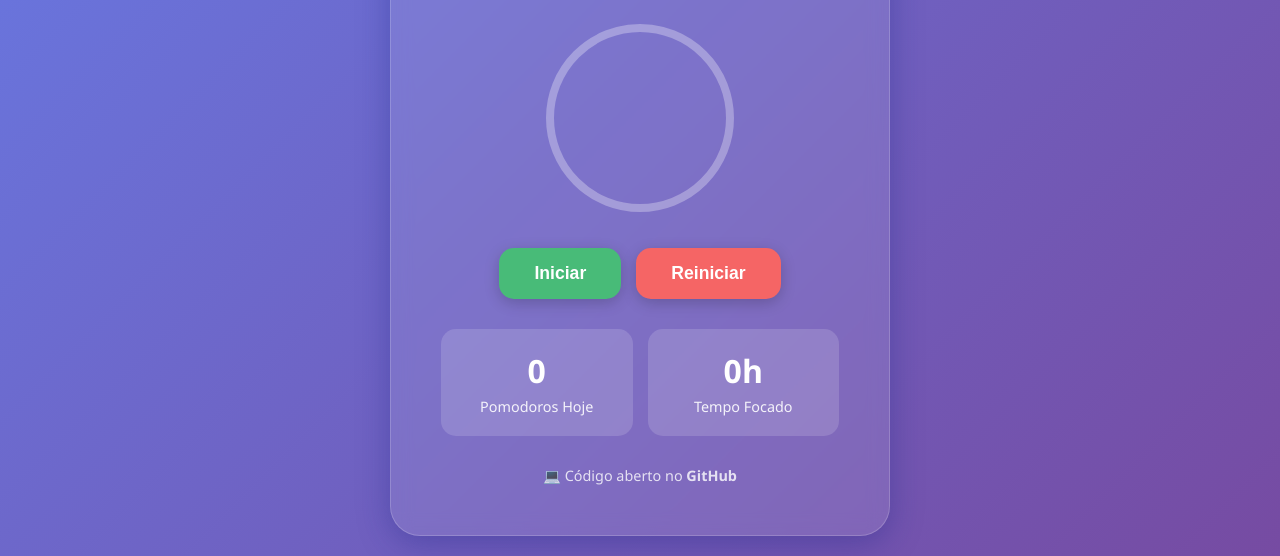
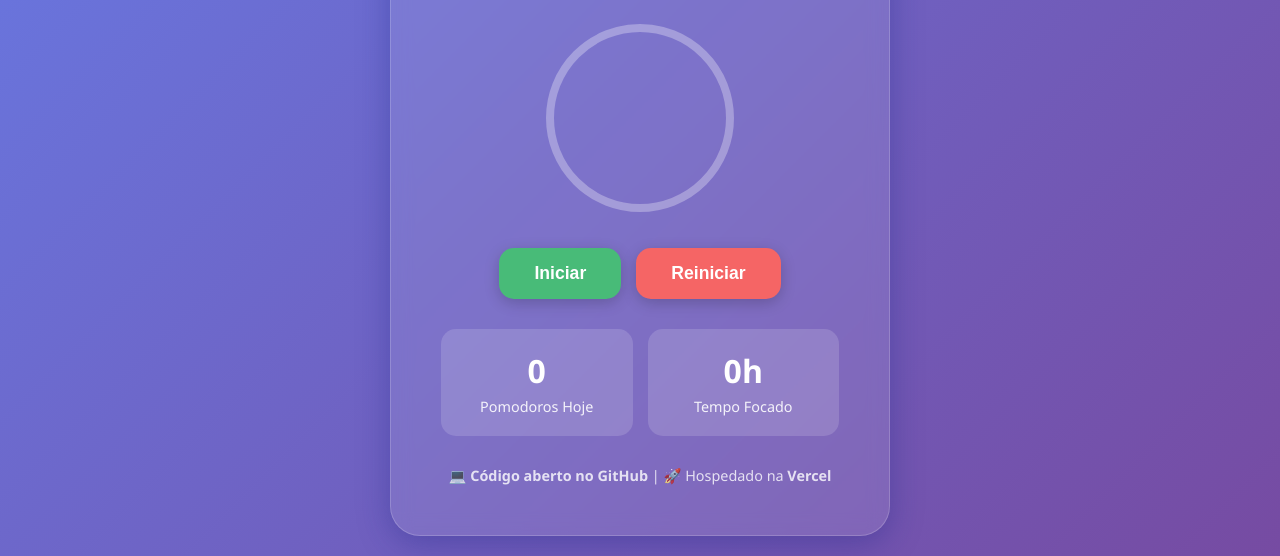
Before and after one commit to RobertAlmeida/Pomodoro-Timer, a plain HTML site: page index.html in a window 1280 px wide. Shown: the part 463-1019 px from the top of the page. Drawn offline with Linux system fonts and the light colour scheme.

Commit message:
docs: adiciona URL de deploy na Vercel
- Adiciona link da demo ao vivo no README
- Atualiza footer com link da Vercel
- Adiciona badge de deploy
- Adiciona botão de deploy rápido
- Adiciona seção de Deploy no README
- Melhora instruções de uso com opção online

URL: https://pomodoro-timer-one-black.vercel.app

```diff
--- a/index.html
+++ b/index.html
@@ -68,8 +68,12 @@
       </div>
 
       <div class="footer">
-        💻 Código aberto no
-        <a href="https://github.com" target="_blank">GitHub</a>
+        💻
+        <a href="https://github.com/seu-usuario/dev-pomodoro" target="_blank"
+          >Código aberto no GitHub</a
+        >
+        | 🚀 Hospedado na
+        <a href="https://vercel.com" target="_blank">Vercel</a>
       </div>
     </div>
     <script src="main.js"></script>
```
Also changed, not shown: vercel.json (added), 1 other file.
